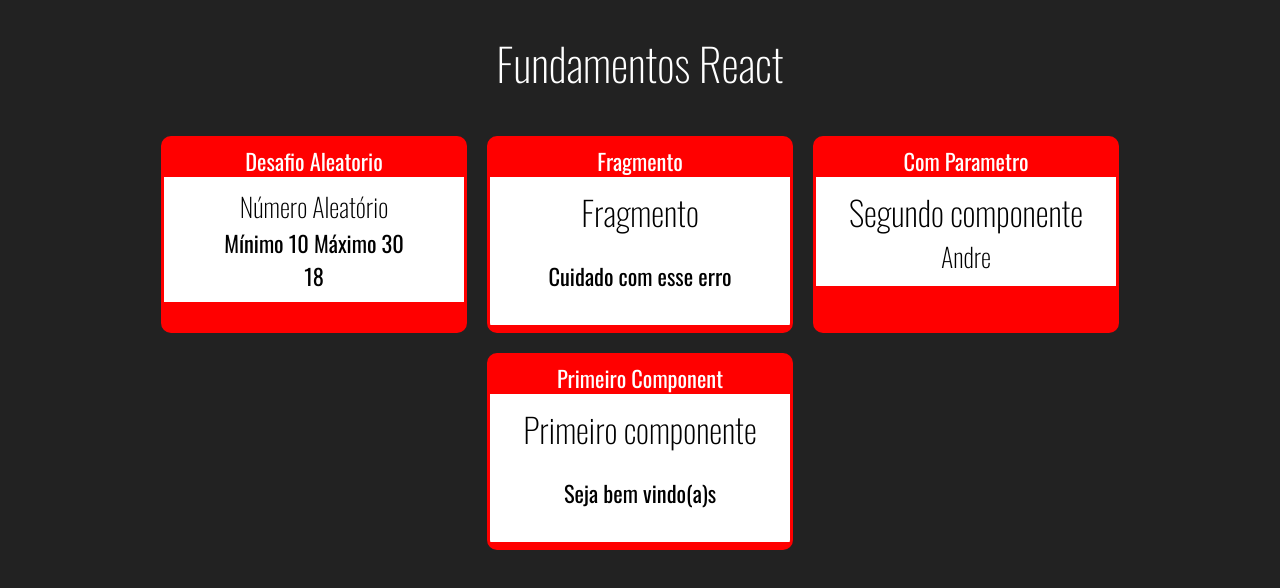
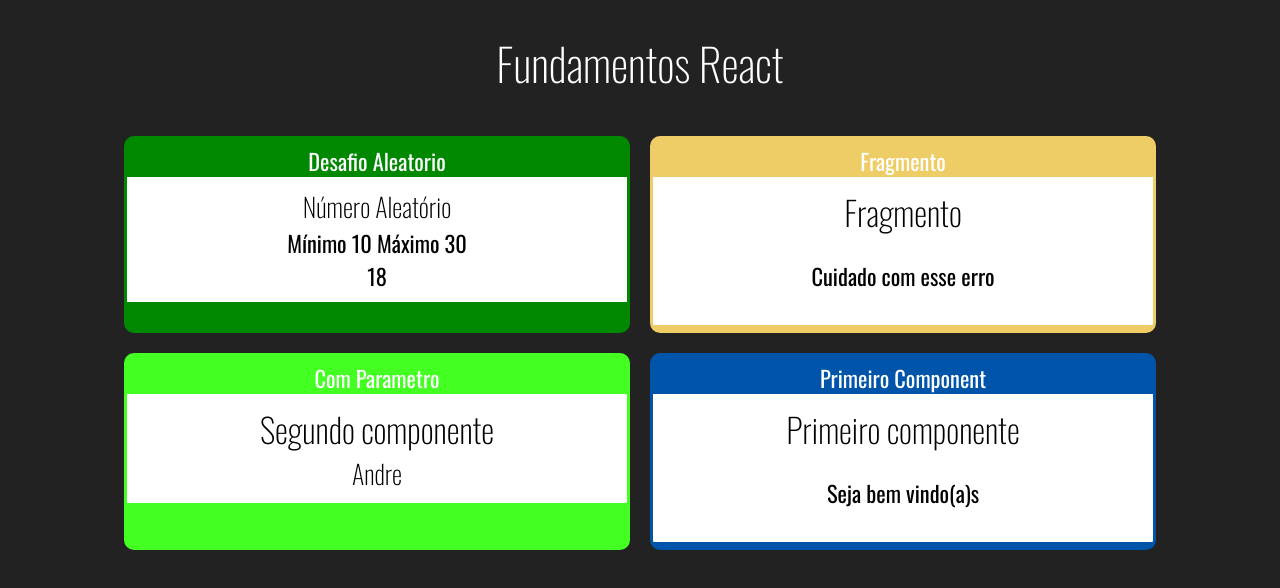
Before and after one commit to alvesa/cod3r.react, a React (Create React App) app: page / in a window 1280 px wide. Shown: the top 588 px of the page. Built offline with nearby package versions, Linux system fonts and the light colour scheme.

Commit message:
Passando via props as cores e recebendo via obejeto de style

```diff
--- a/src/App.jsx
+++ b/src/App.jsx
@@ -10,16 +10,16 @@
   <div className="App">
     <h1>Fundamentos React</h1>
     <div className="Cards">
-      <Card titulo="Desafio Aleatorio">
+      <Card titulo="Desafio Aleatorio" color="#080">
         <Aleatorio min={10} max={30} />
       </Card>
-      <Card titulo="Fragmento">
+      <Card titulo="Fragmento" color="#EC6">
         <Fragmento />
       </Card>
-      <Card titulo="Com Parametro">
+      <Card titulo="Com Parametro" color="#4F2">
         <ComParametro titulo="Segundo componente" subtitulo="Andre" />
       </Card>
-      <Card titulo="Primeiro Component">
+      <Card titulo="Primeiro Component" color="#05A">
         <Primeiro />
       </Card>
     </div>
--- a/src/components/layout/Card.css
+++ b/src/components/layout/Card.css
@@ -1,13 +1,12 @@
 .Card {
-    background-color: red;
-    border: 3px solid red;
+    border: 3px solid;
     border-radius: 10px;
     overflow: hidden;
     margin: 10px;
 
     display: flex;
     flex-direction: column;
-    min-width: 300px;
+    min-width: 500px;
     max-width: 500px;
 }
 
--- a/src/components/layout/Card.jsx
+++ b/src/components/layout/Card.jsx
@@ -2,8 +2,13 @@
 import './Card.css';
 
 export default props => {
+    const cardStyle = {
+        backgroundColor: props.color || '#F00',
+        borderColor: props.color || '#F00'
+    };
+
     return (
-        <div className="Card">
+        <div className="Card" style={cardStyle}>
             <div className="Title">
                 {props.titulo}
                 <div className="Content">
```
Also changed, not shown: 1 other file (tests, documents, lock files or other folders).
